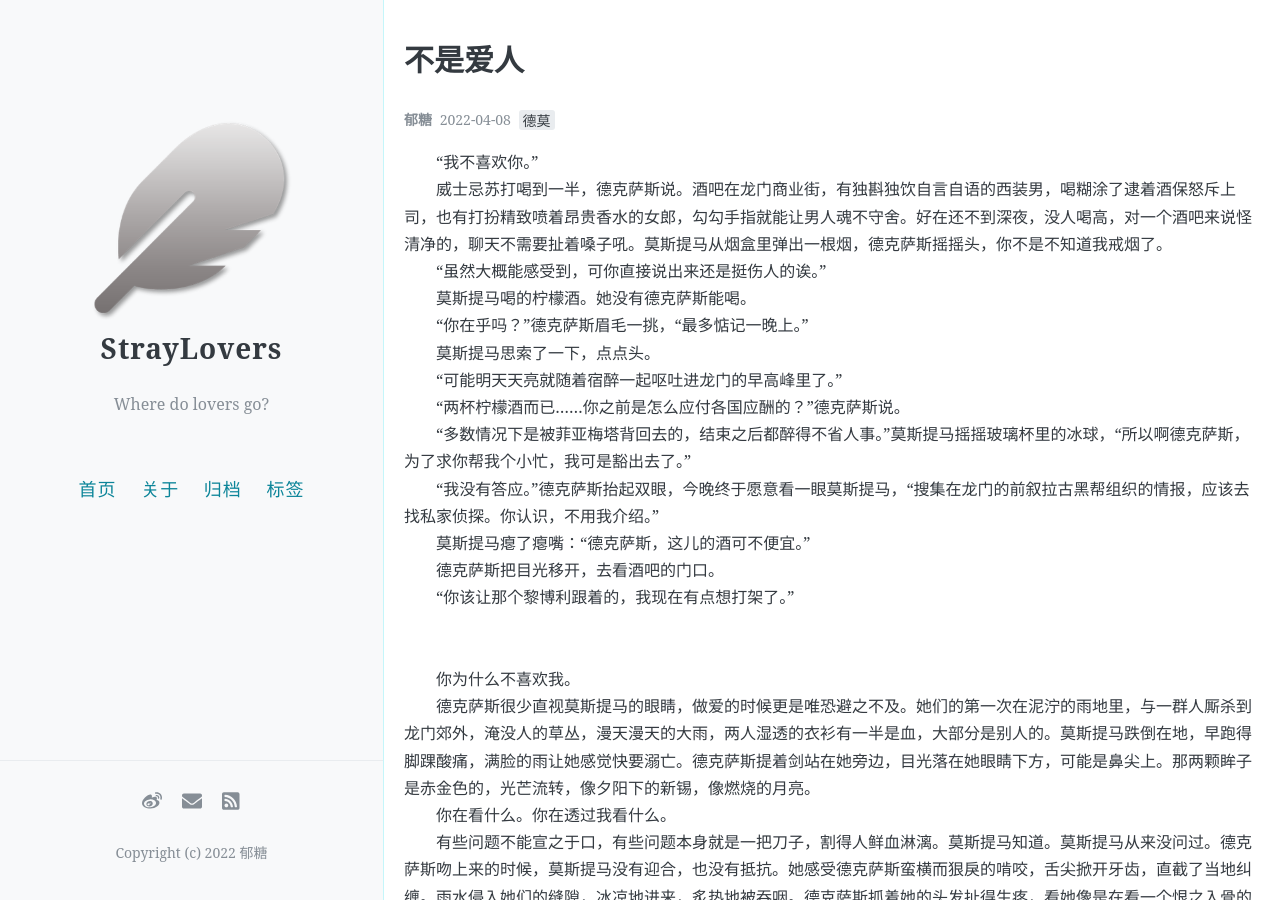
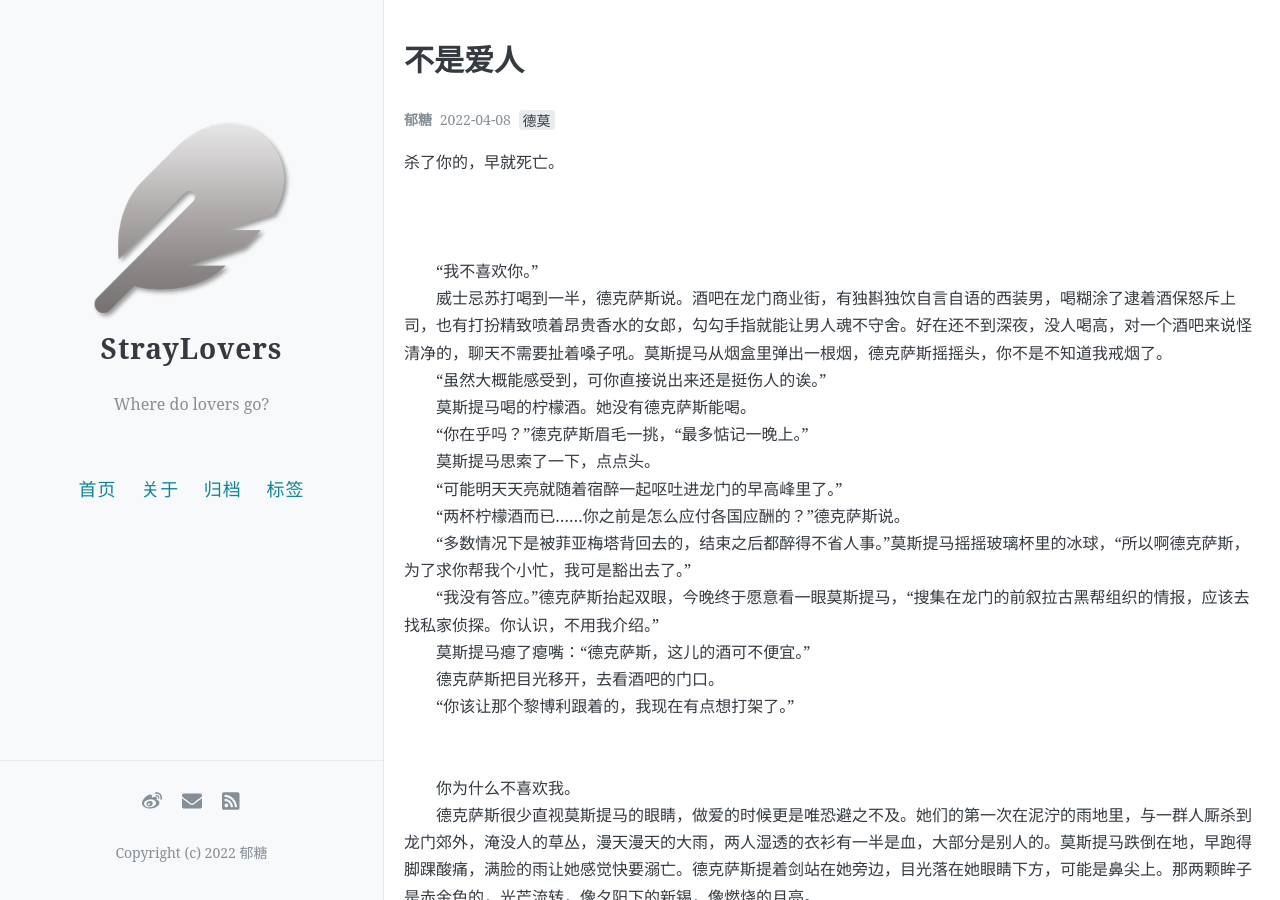
Before and after one commit to straylovers/straylovers, a Jekyll site: the page built from _posts/2022-05-19-not lover.md, in a window 1280 px wide and 900 px high. Built offline with Jekyll 4.4.1, drawn with Linux system fonts in a browser that asks for light colours; comment, search, counter and statistics services are not loaded.

Commit message:
Update 2022-05-19-not lover.md

```diff
--- a/_posts/2022-05-19-not lover.md
+++ b/_posts/2022-05-19-not lover.md
@@ -8,7 +8,8 @@ tags: 德莫
 comments: true
 ---
 
-
+杀了你的，早就死亡。
+<br/><br/><br/>
 &emsp;&emsp;“我不喜欢你。”
 &emsp;&emsp;威士忌苏打喝到一半，德克萨斯说。酒吧在龙门商业街，有独斟独饮自言自语的西装男，喝糊涂了逮着酒保怒斥上司，也有打扮精致喷着昂贵香水的女郎，勾勾手指就能让男人魂不守舍。好在还不到深夜，没人喝高，对一个酒吧来说怪清净的，聊天不需要扯着嗓子吼。莫斯提马从烟盒里弹出一根烟，德克萨斯摇摇头，你不是不知道我戒烟了。
 &emsp;&emsp;“虽然大概能感受到，可你直接说出来还是挺伤人的诶。”
```
